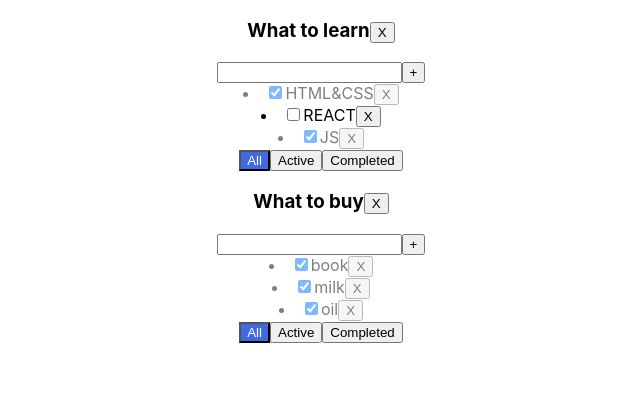
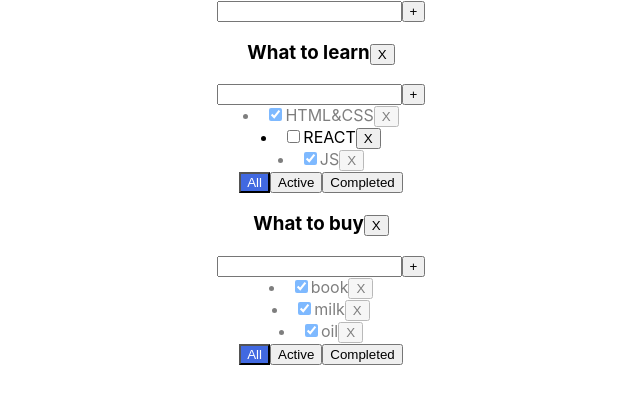
Before and after one commit to alexsharich/TDLApp, a React (Create React App) app: page / in a window 1280 px wide. Shown: the top 404 px of the page, without its empty margins (319-959 px from the left). Built offline with nearby package versions, Linux system fonts and the light colour scheme.

Commit message:
add: components EditableSpan,AddIteForm; functions changeTaskTitle, changeTodolistTitle

```diff
--- a/src/App.tsx
+++ b/src/App.tsx
@@ -3,6 +3,7 @@ import logo from './logo.svg';
 import './App.css';
 import { Todolist } from './Todolist';
 import { v1 } from 'uuid';
+import { AddItemForm } from './components/AddItemForm';
 
 export type TaskType = {
   id: string
@@ -79,8 +80,39 @@ function App() {
     setTasks({ ...tasksObj })
   }
 
+  const addTodolist = (newTodolistTitle: string) => {
+    let newTodolist: TodolistType = {
+      id: v1(),
+      title: newTodolistTitle,
+      filter: 'all'
+    }
+    setTodolists([newTodolist, ...todolists])
+    setTasks({
+      ...tasksObj,
+      [newTodolist.id]: []
+    })
+  }
+
+  const changeTaskTitle = (id: string, newTaskTitle: string, todolistID: string) => {
+    let todolistsTasks = tasksObj[todolistID]
+    let task = todolistsTasks.find(f => f.id === id)
+    if (task) {
+      task.title = newTaskTitle
+    }
+    setTasks({ ...tasksObj })
+  }
+
+  const changeTodolistTitle = (id: string, newTodolistTitle: string) => {
+    let todolist = todolists.find(f => f.id === id)
+    if (todolist) {
+      todolist.title = newTodolistTitle
+    }
+    setTodolists([...todolists])
+  }
+
   return (
     <div className="App">
+      <AddItemForm addItem={addTodolist} />
       {todolists.map(tl => {
 
         let allTasksForTodolist = tasksObj[tl.id]
@@ -101,6 +133,8 @@ function App() {
             changeFilter={changeFilter}
             addTask={addTask}
             changeStatus={changeStatus}
+            changeTaskTitle={changeTaskTitle}
+            changeTodolistTitle={changeTodolistTitle}
             filter={tl.filter}
             removeTodolist={removeTodolist} />
         )
--- a/src/Todolist.tsx
+++ b/src/Todolist.tsx
@@ -1,5 +1,7 @@
 import React, { ChangeEvent, KeyboardEvent, useState } from "react";
 import { FilterValueType, TaskType } from "./App";
+import { AddItemForm } from "./components/AddItemForm";
+import { EditableSpan } from "./components/EditableSpan";
 
 type TodolistPropsType = {
     id: string
@@ -9,62 +11,39 @@ type TodolistPropsType = {
     changeFilter: (value: FilterValueType, todolistID: string) => void
     addTask: (newTitleTask: string, todolistID: string) => void
     changeStatus: (id: string, isDone: boolean, todolistID: string) => void
+    changeTaskTitle: (id: string, newValue: string, todolistID: string) => void
+    changeTodolistTitle: (id: string, newValue: string) => void
     filter: FilterValueType
     removeTodolist: (todolistID: string) => void
 }
 
 export const Todolist = (props: TodolistPropsType) => {
 
-    const [newTaskTitle, setNewTaskTitle] = useState('')
-    const [error, setError] = useState<string | null>(null)
-
-    const onChangeHandler = (e: ChangeEvent<HTMLInputElement>) => {
-        setNewTaskTitle(e.currentTarget.value)
-    }
-    const onKeyPressHandler = (e: KeyboardEvent<HTMLInputElement>) => {
-        setError(null)
-        if (e.charCode === 13) {
-            props.addTask(newTaskTitle, props.id)
-            setNewTaskTitle('')
-        }
-    }
-    const addTaskHandler = () => {
-        if (newTaskTitle.trim() !== '') {
-            props.addTask(newTaskTitle, props.id)
-            setNewTaskTitle('')
-        } else {
-            setError('Title is required')
-        }
-    }
     const onAllClickHandler = () => props.changeFilter('all', props.id)
     const onActiveClickHandler = () => props.changeFilter('active', props.id)
     const onCompletedClickHandler = () => props.changeFilter('completed', props.id)
     const removeTodolistHandler = () => props.removeTodolist(props.id)
-
+    const changeTodolistTitle = (newValue: string) => props.changeTodolistTitle(props.id, newValue)
     return (
         <div>
-            <h3>{props.title}<button onClick={removeTodolistHandler}>X</button></h3>
-            <div>
-                <input className={error ? 'error' : ''}
-                    value={newTaskTitle}
-                    onChange={onChangeHandler}
-                    onKeyPress={onKeyPressHandler} />
-                <button onClick={addTaskHandler}>+</button>
-                {error && <div className={'errorMessage'}>{error}</div>}
-            </div>
+            <h3><EditableSpan title={props.title} onChange={changeTodolistTitle} /><button onClick={removeTodolistHandler}>X</button></h3>
+            <AddItemForm addItem={(newTaskTitle) => props.addTask(newTaskTitle, props.id)} />
             <div>
                 {props.task.map(t => {
                     const removeTaskHandler = () => {
                         props.removeTask(t.id, props.id)
                     }
-                    const onchekboxClickHandler = (e: ChangeEvent<HTMLInputElement>) => {
+                    const onChekboxClickHandler = (e: ChangeEvent<HTMLInputElement>) => {
                         props.changeStatus(t.id, e.currentTarget.checked, props.id)
+                    }
+                    const onChangeTaskTitleHandler = (newValue: string) => {
+                        props.changeTaskTitle(t.id, newValue, props.id)
                     }
                     return <li key={t.id} className={t.isDone ? 'taskIsDone' : ''}>
                         <input type="checkbox"
-                            onChange={onchekboxClickHandler}
+                            onChange={onChekboxClickHandler}
                             checked={t.isDone} />
-                        <span>{t.title}</span>
+                        <EditableSpan title={t.title} onChange={onChangeTaskTitleHandler} />
                         <button onClick={removeTaskHandler}>X</button>
                     </li>
                 })
--- /dev/null
+++ b/src/components/AddItemForm.tsx
@@ -0,0 +1,39 @@
+import React, { ChangeEvent, useState, KeyboardEvent } from "react";
+
+type AddItemFormPropsType = {
+    addItem: (newTaskTitle: string) => void
+}
+
+export const AddItemForm = (props: AddItemFormPropsType) => {
+    const [newTaskTitle, setNewTaskTitle] = useState('')
+    const [error, setError] = useState<string | null>(null)
+
+    const onChangeHandler = (e: ChangeEvent<HTMLInputElement>) => {
+        setNewTaskTitle(e.currentTarget.value)
+    }
+    const onKeyPressHandler = (e: KeyboardEvent<HTMLInputElement>) => {
+        setError(null)
+        if (e.charCode === 13) {
+            props.addItem(newTaskTitle)
+            setNewTaskTitle('')
+        }
+    }
+    const addTaskHandler = () => {
+        if (newTaskTitle.trim() !== '') {
+            props.addItem(newTaskTitle)
+            setNewTaskTitle('')
+        } else {
+            setError('Title is required')
+        }
+    }
+    return (
+        <div>
+            <input className={error ? 'error' : ''}
+                value={newTaskTitle}
+                onChange={onChangeHandler}
+                onKeyPress={onKeyPressHandler} />
+            <button onClick={addTaskHandler}>+</button>
+            {error && <div className={'errorMessage'}>{error}</div>}
+        </div>
+    )
+}
--- /dev/null
+++ b/src/components/EditableSpan.tsx
@@ -0,0 +1,30 @@
+import React, { ChangeEvent, useState } from "react";
+
+type EditableSpanPropsType = {
+    title: string
+    onChange: (newValue: string) => void
+}
+
+export const EditableSpan = (props: EditableSpanPropsType) => {
+    let [editMode, setEditMode] = useState(false)
+    let [title, setTitle] = useState('')
+
+    const activateEditMode = () => {
+        setEditMode(true)
+        setTitle(props.title)
+    }
+    const activateViewMode = () => {
+        setEditMode(false)
+        props.onChange(title)
+    }
+    const onChangeTitleHandler = (e: ChangeEvent<HTMLInputElement>) => {
+        setTitle(e.currentTarget.value)
+    }
+    return (
+        editMode
+            ? <input value={title} onBlur={activateViewMode}
+                onChange={onChangeTitleHandler}
+                autoFocus />
+            : <span onDoubleClick={activateEditMode}>{props.title}</span>
+    )
+}
```
